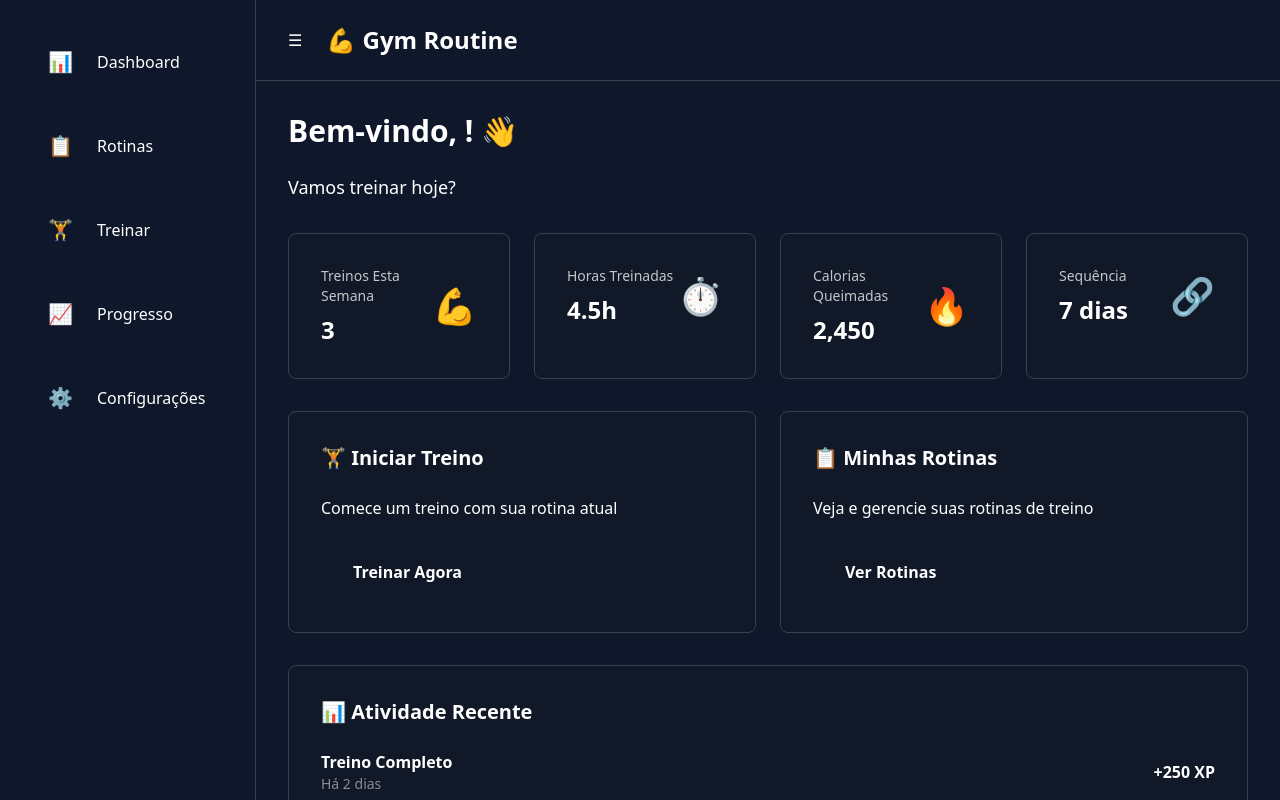
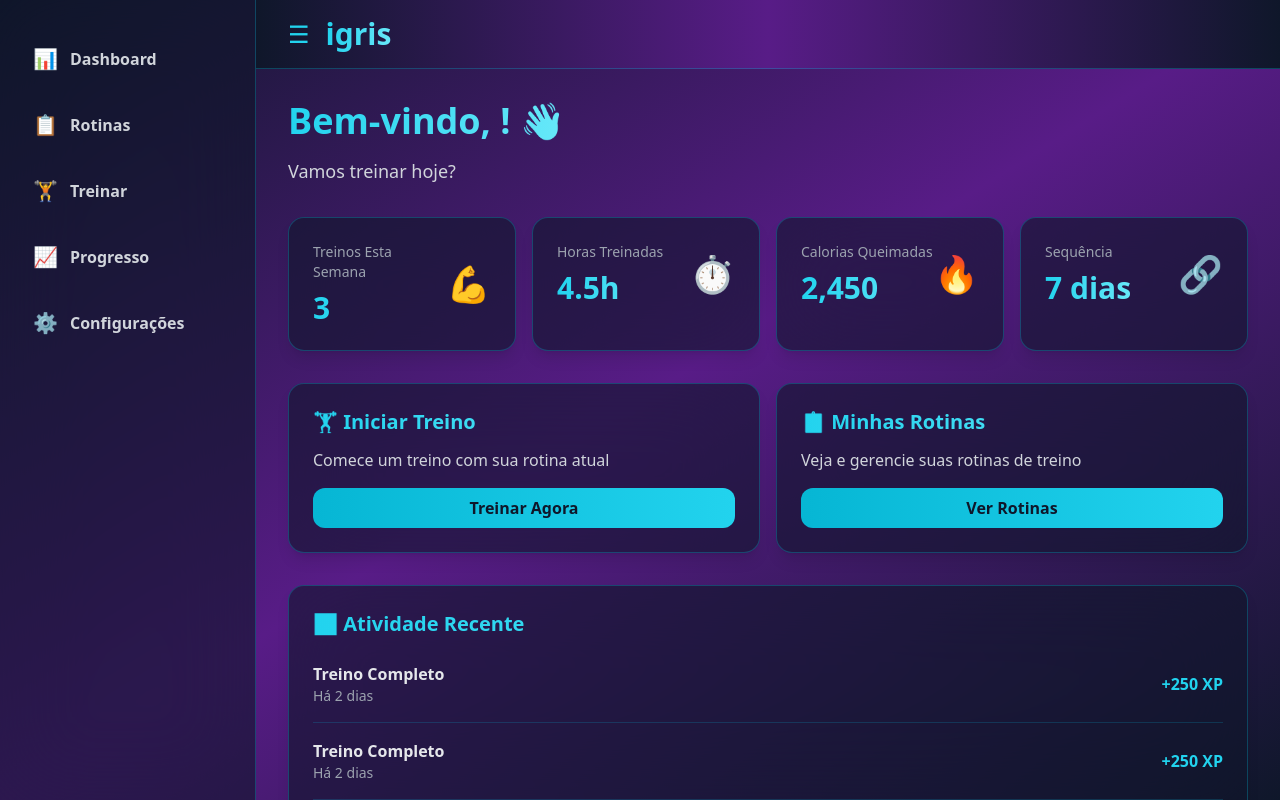
Before and after one commit to joaonascimentooo/Igris, a Next.js app: page /dashboard in a window 1280 px wide. Built offline with nearby package versions, Linux system fonts and the light colour scheme; no server answers.

Commit message:
refactor Dashboard, Header, Layout, and Sidebar components for improved styling and responsiveness

```diff
--- a/src/app/dashboard/page.tsx
+++ b/src/app/dashboard/page.tsx
@@ -21,63 +21,63 @@ const DashboardPage: React.FC = () => {
 
   return (
     <Layout>
-      <div className="space-y-lg">
+      <div className="space-y-8">
         <div>
-          <h1 className="text-3xl font-bold text-primary mb-md">
+          <h1 className="text-4xl font-black text-transparent bg-gradient-to-r from-cyan-400 to-cyan-300 bg-clip-text mb-4 inline-block">
             Bem-vindo, {user?.name}! 👋
           </h1>
-          <p className="text-light text-lg">Vamos treinar hoje?</p>
+          <p className="text-gray-300 text-lg">Vamos treinar hoje?</p>
         </div>
 
         {/* Stats Grid */}
-        <div className="grid grid-cols-1 md:grid-cols-2 lg:grid-cols-4 gap-md">
+        <div className="grid grid-cols-1 md:grid-cols-2 lg:grid-cols-4 gap-4">
           {stats.map((stat) => (
-            <Card key={stat.label}>
+            <div key={stat.label} className="bg-slate-900/60 backdrop-blur-2xl rounded-2xl p-6 border border-cyan-500/30 shadow-lg hover:border-cyan-400/50 transition duration-200">
               <div className="flex items-center justify-between">
                 <div>
-                  <p className="text-light text-sm opacity-75">{stat.label}</p>
-                  <p className="text-2xl font-bold text-primary mt-xs">{stat.value}</p>
+                  <p className="text-gray-400 text-sm">{stat.label}</p>
+                  <p className="text-3xl font-bold text-transparent bg-gradient-to-r from-cyan-400 to-cyan-300 bg-clip-text mt-2">{stat.value}</p>
                 </div>
                 <span className="text-4xl">{stat.icon}</span>
               </div>
-            </Card>
+            </div>
           ))}
         </div>
 
         {/* Quick Actions */}
-        <div className="grid grid-cols-1 md:grid-cols-2 gap-md">
-          <Card className="hover:border-primary cursor-pointer">
-            <h3 className="text-xl font-bold text-primary mb-md">🏋️ Iniciar Treino</h3>
-            <p className="text-light mb-md">Comece um treino com sua rotina atual</p>
-            <button className="bg-primary text-dark px-lg py-sm rounded font-semibold hover:bg-orange-500 transition-colors">
+        <div className="grid grid-cols-1 md:grid-cols-2 gap-4">
+          <div className="bg-slate-900/60 backdrop-blur-2xl rounded-2xl p-6 border border-cyan-500/30 shadow-lg hover:border-cyan-400/50 transition duration-200 cursor-pointer hover:scale-105">
+            <h3 className="text-xl font-bold text-transparent bg-gradient-to-r from-cyan-400 to-cyan-300 bg-clip-text mb-3">🏋️ Iniciar Treino</h3>
+            <p className="text-gray-300 mb-4">Comece um treino com sua rotina atual</p>
+            <button className="w-full bg-gradient-to-r from-cyan-500 to-cyan-400 text-slate-900 font-bold py-2 rounded-xl hover:shadow-lg hover:shadow-cyan-500/50 transition duration-200">
               Treinar Agora
             </button>
-          </Card>
+          </div>
 
-          <Card className="hover:border-primary cursor-pointer">
-            <h3 className="text-xl font-bold text-primary mb-md">📋 Minhas Rotinas</h3>
-            <p className="text-light mb-md">Veja e gerencie suas rotinas de treino</p>
-            <button className="bg-primary text-dark px-lg py-sm rounded font-semibold hover:bg-orange-500 transition-colors">
+          <div className="bg-slate-900/60 backdrop-blur-2xl rounded-2xl p-6 border border-cyan-500/30 shadow-lg hover:border-cyan-400/50 transition duration-200 cursor-pointer hover:scale-105">
+            <h3 className="text-xl font-bold text-transparent bg-gradient-to-r from-cyan-400 to-cyan-300 bg-clip-text mb-3">📋 Minhas Rotinas</h3>
+            <p className="text-gray-300 mb-4">Veja e gerencie suas rotinas de treino</p>
+            <button className="w-full bg-gradient-to-r from-cyan-500 to-cyan-400 text-slate-900 font-bold py-2 rounded-xl hover:shadow-lg hover:shadow-cyan-500/50 transition duration-200">
               Ver Rotinas
             </button>
-          </Card>
+          </div>
         </div>
 
         {/* Recent Activity */}
-        <Card>
-          <h3 className="text-xl font-bold text-primary mb-md">📊 Atividade Recente</h3>
-          <div className="space-y-md">
+        <div className="bg-slate-900/60 backdrop-blur-2xl rounded-2xl p-6 border border-cyan-500/30 shadow-lg">
+          <h3 className="text-xl font-bold text-transparent bg-gradient-to-r from-cyan-400 to-cyan-300 bg-clip-text mb-6">📊 Atividade Recente</h3>
+          <div className="space-y-4">
             {[1, 2, 3].map((_, idx) => (
-              <div key={idx} className="flex items-center justify-between pb-md border-b border-gray-700 last:border-0">
+              <div key={idx} className="flex items-center justify-between pb-4 border-b border-cyan-500/20 last:border-0">
                 <div>
-                  <p className="text-light font-semibold">Treino Completo</p>
-                  <p className="text-sm text-light opacity-50">Há 2 dias</p>
+                  <p className="text-gray-200 font-semibold">Treino Completo</p>
+                  <p className="text-sm text-gray-400">Há 2 dias</p>
                 </div>
-                <span className="text-primary font-bold">+250 XP</span>
+                <span className="text-cyan-400 font-bold">+250 XP</span>
               </div>
             ))}
           </div>
-        </Card>
+        </div>
       </div>
     </Layout>
   );
--- a/src/components/Layout/Header.tsx
+++ b/src/components/Layout/Header.tsx
@@ -22,24 +22,26 @@ const Header: React.FC<HeaderProps> = ({ onToggleSidebar }) => {
   };
 
   return (
-    <header className="bg-secondary border-b border-gray-700 px-lg py-md flex items-center justify-between">
-      <div className="flex items-center gap-md">
+    <header className="bg-gradient-to-r from-slate-900 via-purple-900 to-slate-900 border-b border-cyan-500/30 px-8 py-4 flex items-center justify-between relative z-50 backdrop-blur-xl">
+      <div className="flex items-center gap-4">
         <button
           onClick={onToggleSidebar}
-          className="text-light hover:text-primary transition-colors"
+          className="text-cyan-400 hover:text-cyan-300 transition-colors text-2xl"
         >
           ☰
         </button>
-        <h1 className="text-2xl font-bold text-primary">💪 Gym Routine</h1>
+        <h1 className="text-3xl font-black text-transparent bg-gradient-to-r from-cyan-400 to-cyan-300 bg-clip-text inline-block">
+          igris
+        </h1>
       </div>
 
-      <div className="flex items-center gap-md">
+      <div className="flex items-center gap-6">
         {user && (
           <>
-            <span className="text-light">{user.name}</span>
+            <span className="text-gray-300 font-semibold">{user.name}</span>
             <button
               onClick={handleLogout}
-              className="px-md py-xs bg-primary text-dark rounded hover:bg-orange-500 transition-colors"
+              className="px-4 py-2 bg-gradient-to-r from-cyan-500 to-cyan-400 text-slate-900 font-bold rounded-xl hover:shadow-lg hover:shadow-cyan-500/50 transition duration-200 hover:scale-105 active:scale-95"
             >
               Logout
             </button>
--- a/src/components/Layout/Layout.tsx
+++ b/src/components/Layout/Layout.tsx
@@ -16,11 +16,11 @@ export const Layout: React.FC<LayoutProps> = ({ children }) => {
   const [sidebarOpen, setSidebarOpen] = React.useState(true);
 
   return (
-    <div className="flex h-screen bg-dark">
+    <div className="flex h-screen bg-gradient-to-br from-slate-900 via-purple-900 to-slate-900 relative overflow-hidden">
       <Sidebar isOpen={sidebarOpen} />
-      <div className="flex flex-col flex-1">
+      <div className="flex flex-col flex-1 relative z-10">
         <Header onToggleSidebar={() => setSidebarOpen(!sidebarOpen)} />
-        <main className="flex-1 overflow-auto bg-dark p-lg">
+        <main className="flex-1 overflow-auto p-8">
           {children}
         </main>
       </div>
--- a/src/components/Layout/Sidebar.tsx
+++ b/src/components/Layout/Sidebar.tsx
@@ -24,23 +24,23 @@ const Sidebar: React.FC<SidebarProps> = ({ isOpen }) => {
   return (
     <aside
       className={clsx(
-        'bg-secondary border-r border-gray-700 transition-all duration-300',
+        'bg-slate-900/60 backdrop-blur-2xl border-r border-cyan-500/30 transition-all duration-300 relative z-20',
         isOpen ? 'w-64' : 'w-20'
       )}
     >
-      <nav className="pt-lg px-md">
-        <ul className="space-y-md">
+      <nav className="pt-8 px-4">
+        <ul className="space-y-3">
           {menuItems.map((item) => (
             <li key={item.href}>
               <Link
                 href={item.href}
                 className={clsx(
-                  'flex items-center gap-md px-md py-sm rounded transition-colors',
-                  'text-light hover:bg-primary hover:text-dark'
+                  'flex items-center gap-3 px-4 py-3 rounded-lg transition-all duration-200',
+                  'text-gray-300 hover:bg-cyan-500/20 hover:text-cyan-400 hover:border-cyan-400/50 border border-transparent'
                 )}
               >
                 <span className="text-xl">{item.icon}</span>
-                {isOpen && <span>{item.name}</span>}
+                {isOpen && <span className="font-semibold">{item.name}</span>}
               </Link>
             </li>
           ))}
```
